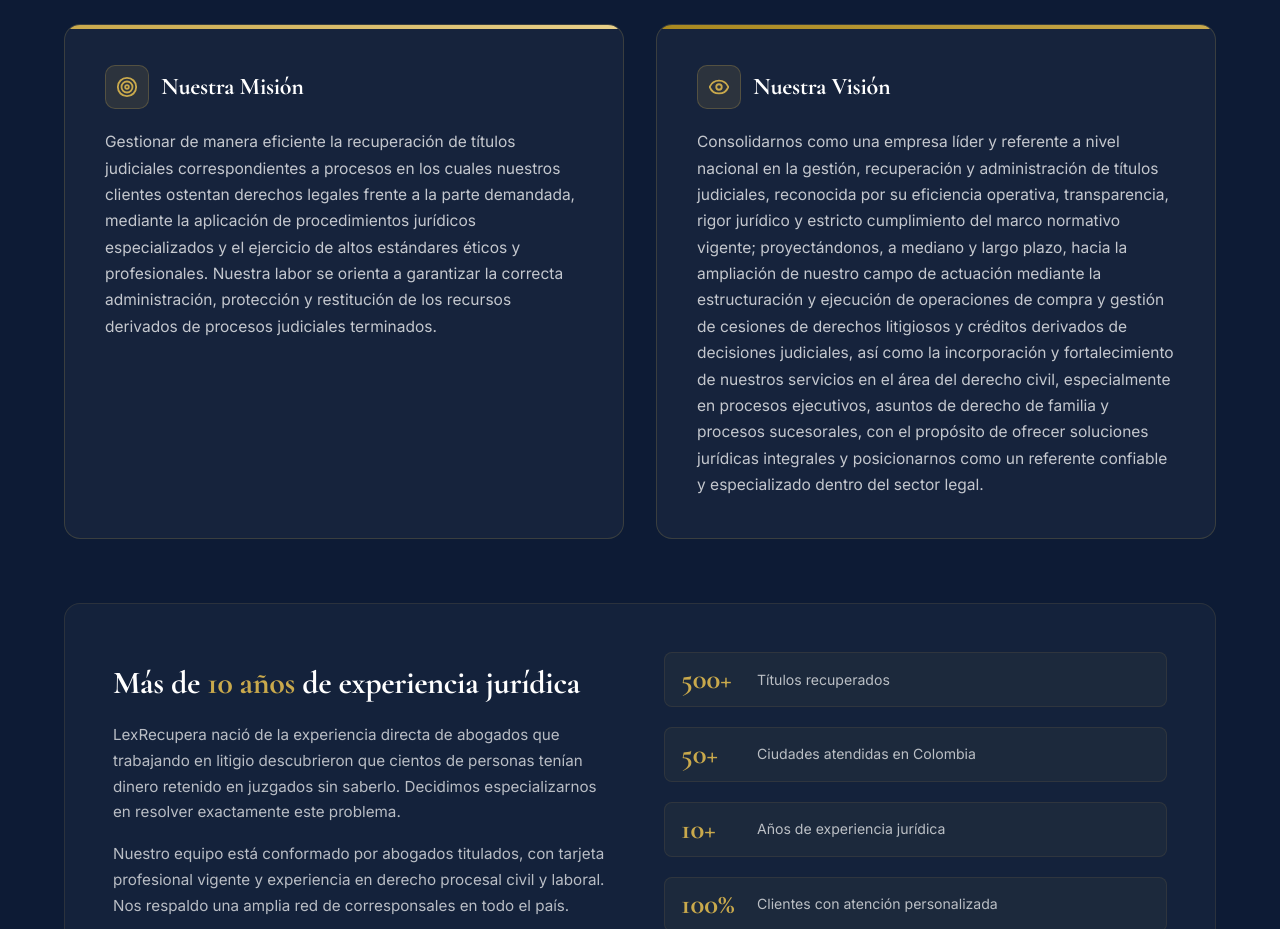
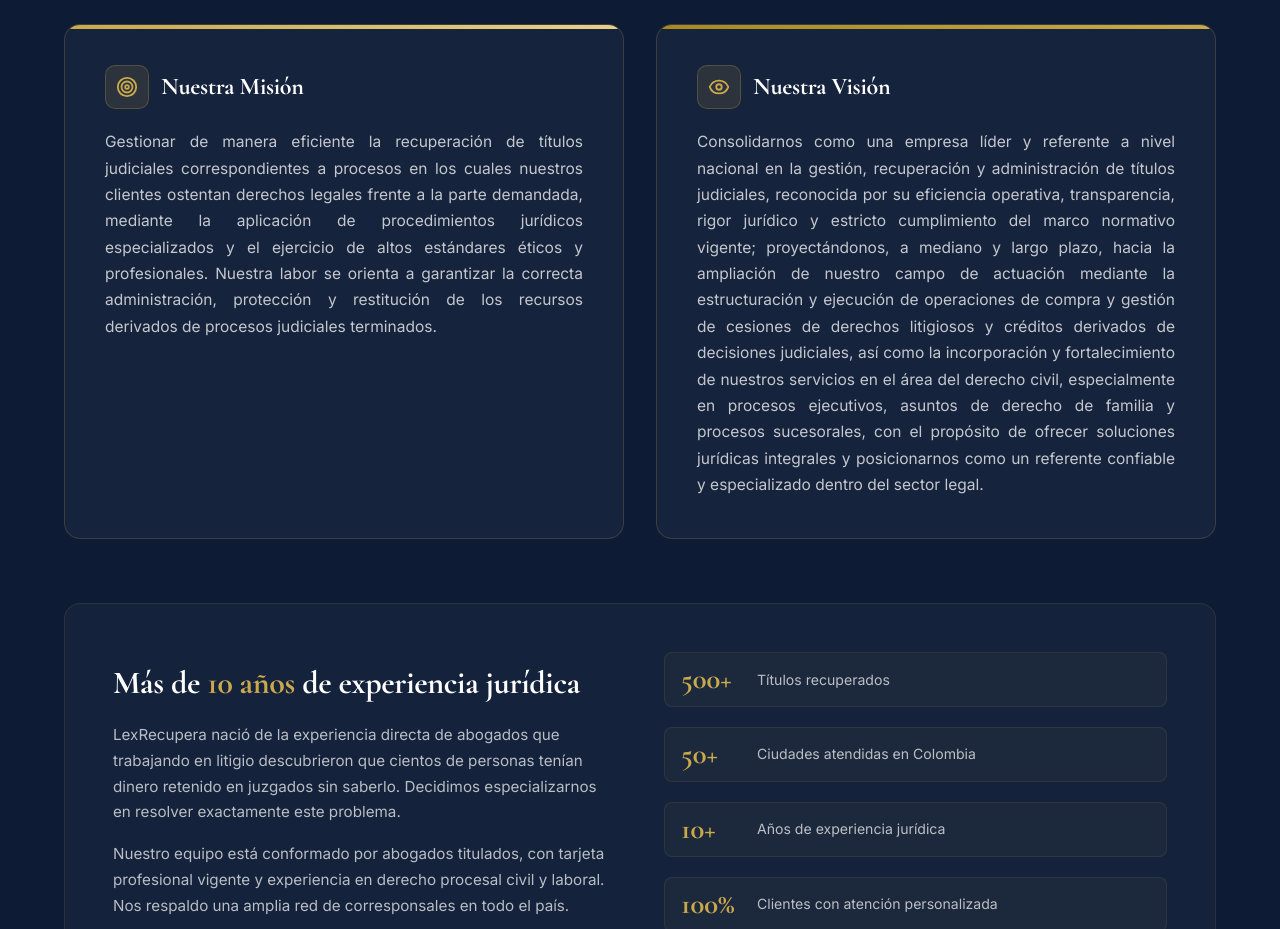
Before and after one commit to dixonAnatoAscencio/lexrecupera, a Next.js app: page / in a window 1280 px wide. Shown: the part 9160-10089 px from the top of the page. Built offline with nearby package versions, Linux system fonts and the light colour scheme.

Commit message:
style: Justify text alignment for mission and vision paragraphs in About Us component.

```diff
--- a/components/AboutUs.tsx
+++ b/components/AboutUs.tsx
@@ -54,7 +54,7 @@ export default function AboutUs() {
                 Nuestra Misión
               </h3>
             </div>
-            <p style={{ color: 'rgba(255,255,255,0.75)', lineHeight: 1.7, fontSize: '0.97rem' }}>
+            <p style={{ color: 'rgba(255,255,255,0.75)', lineHeight: 1.7, fontSize: '0.97rem', textAlign: 'justify' }}>
               Gestionar de manera eficiente la recuperación de títulos judiciales correspondientes a procesos en los cuales nuestros clientes ostentan derechos legales frente a la parte demandada, mediante la aplicación de procedimientos jurídicos especializados y el ejercicio de altos estándares éticos y profesionales. Nuestra labor se orienta a garantizar la correcta administración, protección y restitución de los recursos derivados de procesos judiciales terminados.
             </p>
           </div>
@@ -86,7 +86,7 @@ export default function AboutUs() {
                 Nuestra Visión
               </h3>
             </div>
-            <p style={{ color: 'rgba(255,255,255,0.75)', lineHeight: 1.7, fontSize: '0.97rem' }}>
+            <p style={{ color: 'rgba(255,255,255,0.75)', lineHeight: 1.7, fontSize: '0.97rem', textAlign: 'justify' }}>
               Consolidarnos como una empresa líder y referente a nivel nacional en la gestión, recuperación y administración de títulos judiciales, reconocida por su eficiencia operativa, transparencia, rigor jurídico y estricto cumplimiento del marco normativo vigente; proyectándonos, a mediano y largo plazo, hacia la ampliación de nuestro campo de actuación mediante la estructuración y ejecución de operaciones de compra y gestión de cesiones de derechos litigiosos y créditos derivados de decisiones judiciales, así como la incorporación y fortalecimiento de nuestros servicios en el área del derecho civil, especialmente en procesos ejecutivos, asuntos de derecho de familia y procesos sucesorales, con el propósito de ofrecer soluciones jurídicas integrales y posicionarnos como un referente confiable y especializado dentro del sector legal.
             </p>
           </div>
```
